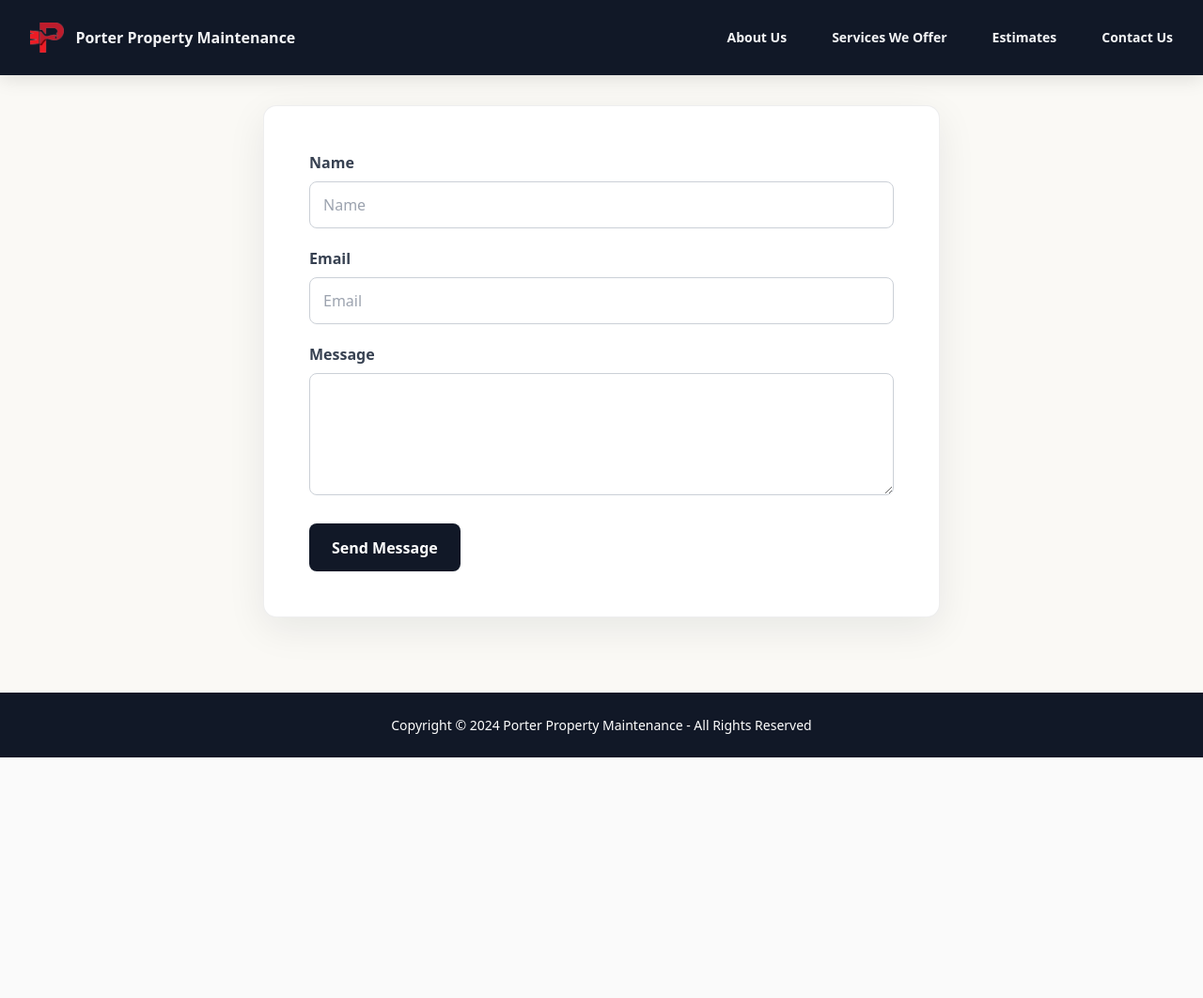
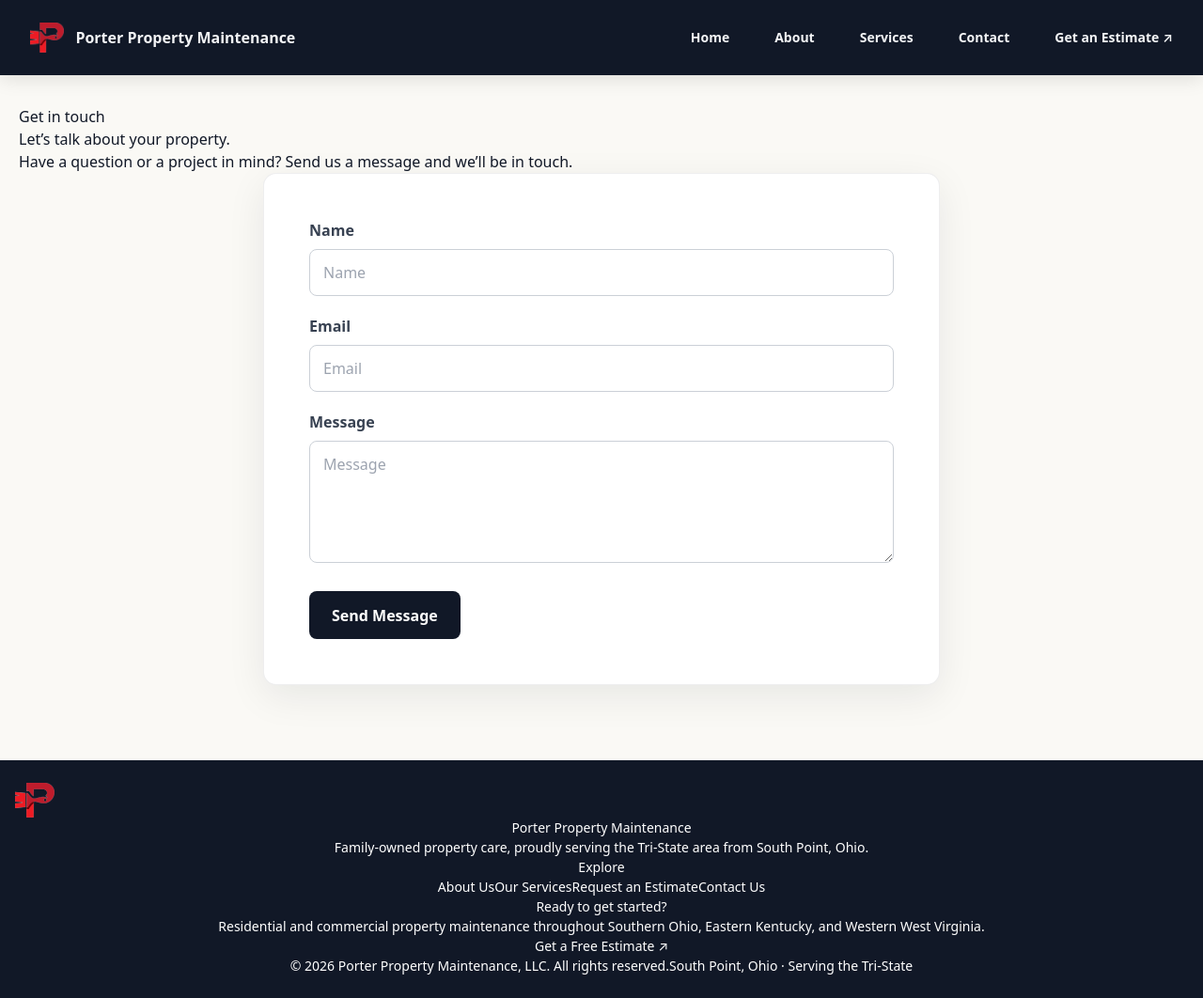
Before and after one commit to adamadkins/PPM-LLC, a Python web app: template templates/contact.html in a window 1280 px wide. Shown: the whole page at 94% size. Before the commit the page ends 806 px from the top, so only its background shows below. Run offline with Jinja, Linux system fonts and the light colour scheme; the template is opened without the code that fills it, so the values that code supplies are empty.

Commit message:
Refresh templates/contact.html layout, navigation and content

```diff
--- a/templates/contact.html
+++ b/templates/contact.html
@@ -7,42 +7,11 @@
     <title>Porter Property Maintenance</title>
 </head>
 <body>
-<header class="navbar">
-    <nav class="navbar-container" aria-label="Global">
-        <div class="nav-flex">
-            <a href="/index.html" class="nav-logo">
-                <img src="/static/images/P.png" class="nav-img-class" alt="P">
-                <span class="nav-text">Porter Property Maintenance</span>
-            </a>
-        </div>
-        <div class="nav-links">
-            <a href="/index.html#about" class="link-text">About Us</a>
-            <a href="/index.html#services" class="link-text">Services We Offer</a>
-            <a href="/templates/estimate.html" class="link-text">Estimates</a>
-            <a href="/templates/contact.html" target="_self" class="link-text">Contact Us</a>
-        </div>
-    </nav>
-</header>
-
-<nav role="navigation" class="navbar">
-    <div id="menuToggle">
-        <input type="checkbox" id="menuCheckbox"/>
-        <span></span>
-        <span></span>
-        <span></span>
-        <ul id="menu">
-            <li class="menu-item"><a href="/index.html#main">HOME</a></li>
-            <li class="menu-item"><a href="/index.html#about-anchor">ABOUT</a></li>
-            <li class="menu-item"><a href="/index.html#services">SERVICES</a></li>
-            <li class="menu-item"><a href="/templates/estimate.html">ESTIMATES</a></li>
-            <li class="menu-item"><a href="/templates/contact.html">CONTACT</a></li>
-        </ul>
-    </div>
-</nav>
+<header class="navbar site-header"><nav class="navbar-container" aria-label="Main navigation"><a href="/index.html#main" class="nav-logo"><img src="/static/images/P.png" class="nav-img-class" alt="" width="36" height="36"><span class="nav-text">Porter <span>Property Maintenance</span></span></a><button class="menu-button" id="menuButton" type="button" aria-label="Open navigation menu" aria-expanded="false" aria-controls="siteMenu"><span></span><span></span><span></span></button><div class="nav-links" id="siteMenu"><a href="/index.html#main" class="link-text">Home</a><a href="/index.html#about" class="link-text">About</a><a href="/index.html#services" class="link-text">Services</a><a href="/templates/contact.html" class="link-text">Contact</a><a href="/templates/estimate.html" class="link-text nav-cta">Get an Estimate <span aria-hidden="true">↗</span></a></div></nav></header>
 
 <div class="contact-wrap">
     <section class="contact-section">
-            <form action="https://submit-form.com/PWEFspqjV" class="contact-form">
+            <div class="form-heading"><span class="section-eyebrow">Get in touch</span><h1>Let’s talk about your property.</h1><p>Have a question or a project in mind? Send us a message and we’ll be in touch.</p></div><form action="https://submit-form.com/PWEFspqjV" class="contact-form">
                 <input
                     type="hidden"
                     name="_redirect"
@@ -61,16 +30,13 @@
                         id="message"
                         name="message"
                         placeholder="Message"
-                        required="">
-                    </textarea>
+                        required></textarea>
                 </div>
                 <button type="submit" class="submit-btn">Send Message</button>
             </form>
     </section>
 </div>
-<footer>
-    Copyright &copy; 2024 Porter Property Maintenance - All Rights Reserved
-</footer>
-<script src="/static/js/script.js"></script>
+<footer class="site-footer"><div class="footer-inner"><div class="footer-top"><div class="footer-brand"><a href="/index.html#main"><img src="/static/images/P.png" alt="" width="42" height="42"><span>Porter Property Maintenance</span></a><p>Family-owned property care, proudly serving the Tri-State area from South Point, Ohio.</p></div><div class="footer-links"><h2>Explore</h2><a href="/index.html#about">About Us</a><a href="/index.html#services">Our Services</a><a href="/templates/estimate.html">Request an Estimate</a><a href="/templates/contact.html">Contact Us</a></div><div class="footer-contact"><h2>Ready to get started?</h2><p>Residential and commercial property maintenance throughout Southern Ohio, Eastern Kentucky, and Western West Virginia.</p><a href="/templates/estimate.html" class="footer-button">Get a Free Estimate <span aria-hidden="true">↗</span></a></div></div><div class="footer-bottom"><span>© <span class="current-year">2026</span> Porter Property Maintenance, LLC. All rights reserved.</span><span>South Point, Ohio · Serving the Tri-State</span></div></div></footer>
+<script src="/static/js/script.js" defer></script>
 </body>
 </html>
```
